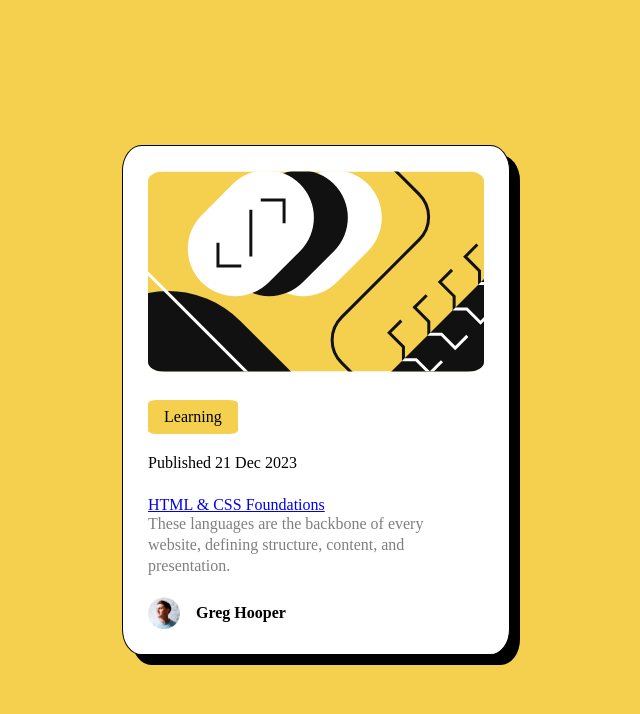
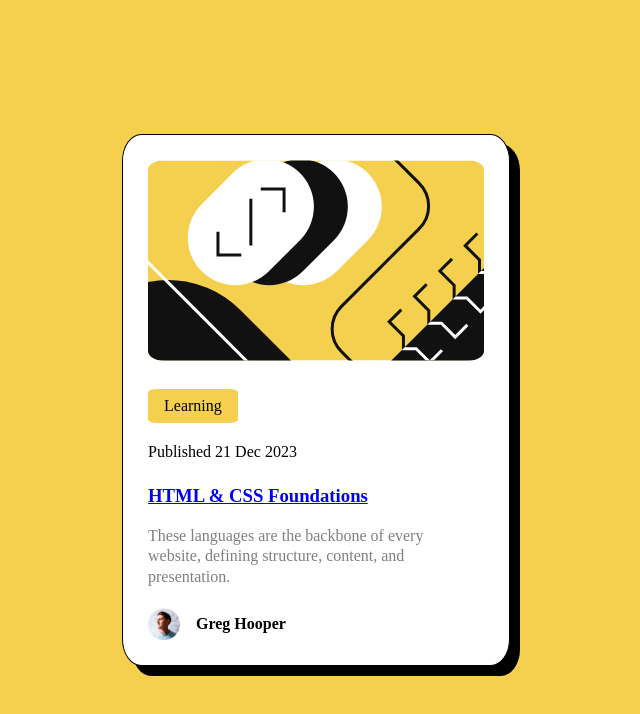
Before and after one commit to Fluffyboiiiiii/blogpreviewcard.github.io, a plain HTML site: page index.html in a window 1280 px wide. Shown: the whole page, without its empty margins (324-964 px from the left). Drawn offline with Linux system fonts and the light colour scheme.

Commit message:
Update index.html

```diff
--- a/index.html
+++ b/index.html
@@ -42,7 +42,9 @@
         <p>Learning</p>
       </div>
       <p class="published">Published 21 Dec 2023</p>
-      <a href=#<h3>HTML &amp; CSS Foundations</h3> <a/ >
+      <a href="#">
+  <h3>HTML &amp; CSS Foundations</h3>
+      </a>
       <section>
         <p>These languages are the backbone of every</p>
         <p>website, defining structure, content, and</p>
```
